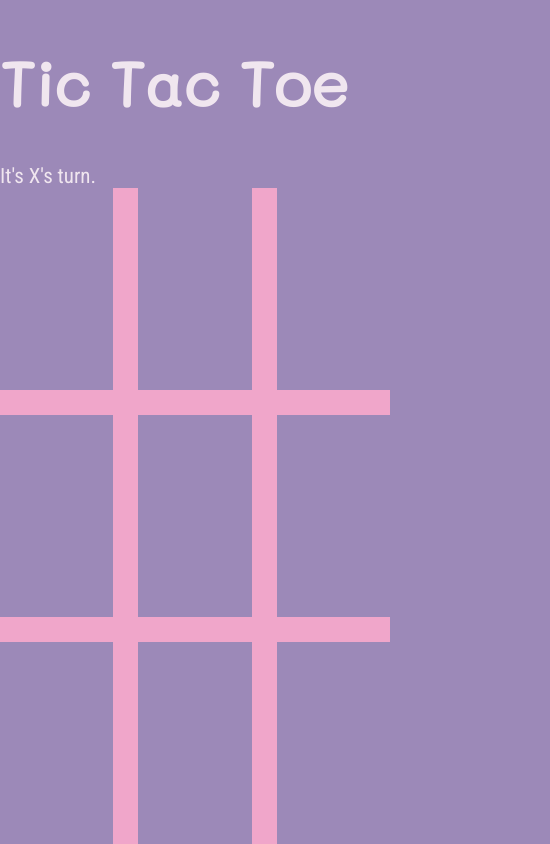
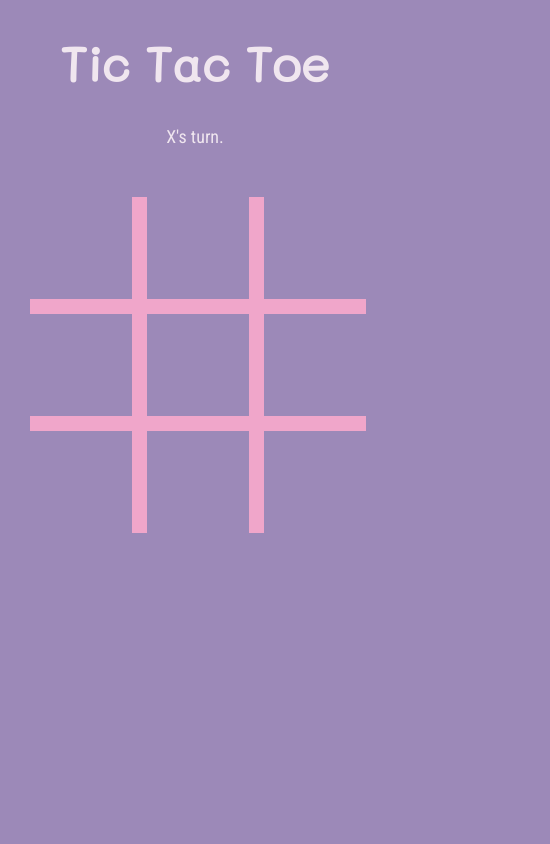
Before and after one commit to donatelucas/TicTacToeExpanded, a plain HTML site: page tictactoe.html in a window 390 px wide. Shown: the whole page, 550 px wide, since content can reach past the window. Drawn offline with Linux system fonts and the light colour scheme.

Commit message:
Lots of updates
Added viewport, and container in HTML, adjusted container in stylesheet
to be able to center the board without many conflicts.

With that, responsive design is pretty much a given, tested in many
screens.

```diff
--- a/main.js
+++ b/main.js
@@ -1,7 +1,7 @@
 function startGame() {
     document.turn = "X";
     document.winner = null;
-    setMessage("It's " + document.turn + "'s turn.");
+    setMessage(document.turn + "'s turn.");
 }
 
 function setMessage(message) {
@@ -26,10 +26,10 @@ function turnControl() {
     }
     else if (document.turn == "X") {
         document.turn = "O";
-        setMessage("It's " + document.turn + "'s turn.");
+        setMessage(document.turn + "'s turn.");
     } else {
         document.turn = "X";
-        setMessage("It's " + document.turn + "'s turn."); // Needs to be set again so the message switches when an attempt of illegal move is made
+        setMessage(document.turn + "'s turn."); // Needs to be set again so the message switches when an attempt of illegal move is made
     }
 }
 
--- a/style.css
+++ b/style.css
@@ -1,29 +1,33 @@
 body {
-    width: 550px;
-    margin: auto;
     background-color: #9C89B8;
 }
 
 h1 {
     font-family: 'Mali';
-    font-size: 62px;
+    text-align: center;
+    font-size: 48px;
     color: #F0E6EF;
 }
 
 #messages {
     font-family: 'Roboto Condensed', sans-serif;
-    font-size: 21px;
+    text-align: center;
+    font-size: 18px;
     color: #F0E6EF;
+    padding-bottom: 50px;
+}
+
+.container {
+    margin: 0 auto;
+    width: 330px;
 }
 
 td {
-    border: 25px solid #F0A6CA;
-    height: 200px;
-    width: 200px;
-    text-align: center;
-    vertical-align: middle;
+    border: 15px solid #F0A6CA;
+    height: 100px;
+    width: 100px;
     font-family: "Helvetica", monospace, sans-serif;
-    font-size: 150px;
+    font-size: 68px;
     cursor: pointer;
     color: #B8BEDD;
 }
@@ -36,6 +40,7 @@ td {
 table {
     border-collapse: collapse;
     position: absolute;
+    text-align: center;
 }
 
 table tr:first-child td {
--- a/tictactoe.html
+++ b/tictactoe.html
@@ -9,10 +9,13 @@
         @import url('https://fonts.googleapis.com/css?family=Mali|Roboto+Condensed|Indie+Flower');
     </style>
 
+    <meta name="viewport" content="width=device-width, initial-scale=1.0">
+
     <body onload="startGame();">
+        <div class = "container">
+
             <h1> Tic Tac Toe </h1>
             <div id = "messages"> Messages here </div>
-        <script src="main.js"></script>
                 <table>
                     <tr>
                         <td class="tile" id="1" onClick= "printSymbol(this)"></td>
@@ -30,6 +33,8 @@
                         <td class="tile" id="9" onClick= "printSymbol(this)"></td>
                     </tr>
                 </table>
+
                 <script src="main.js"></script>
+        </div>
     </body>
 </html>
```
Lines whose indentation alone changed are shown as unchanged.
